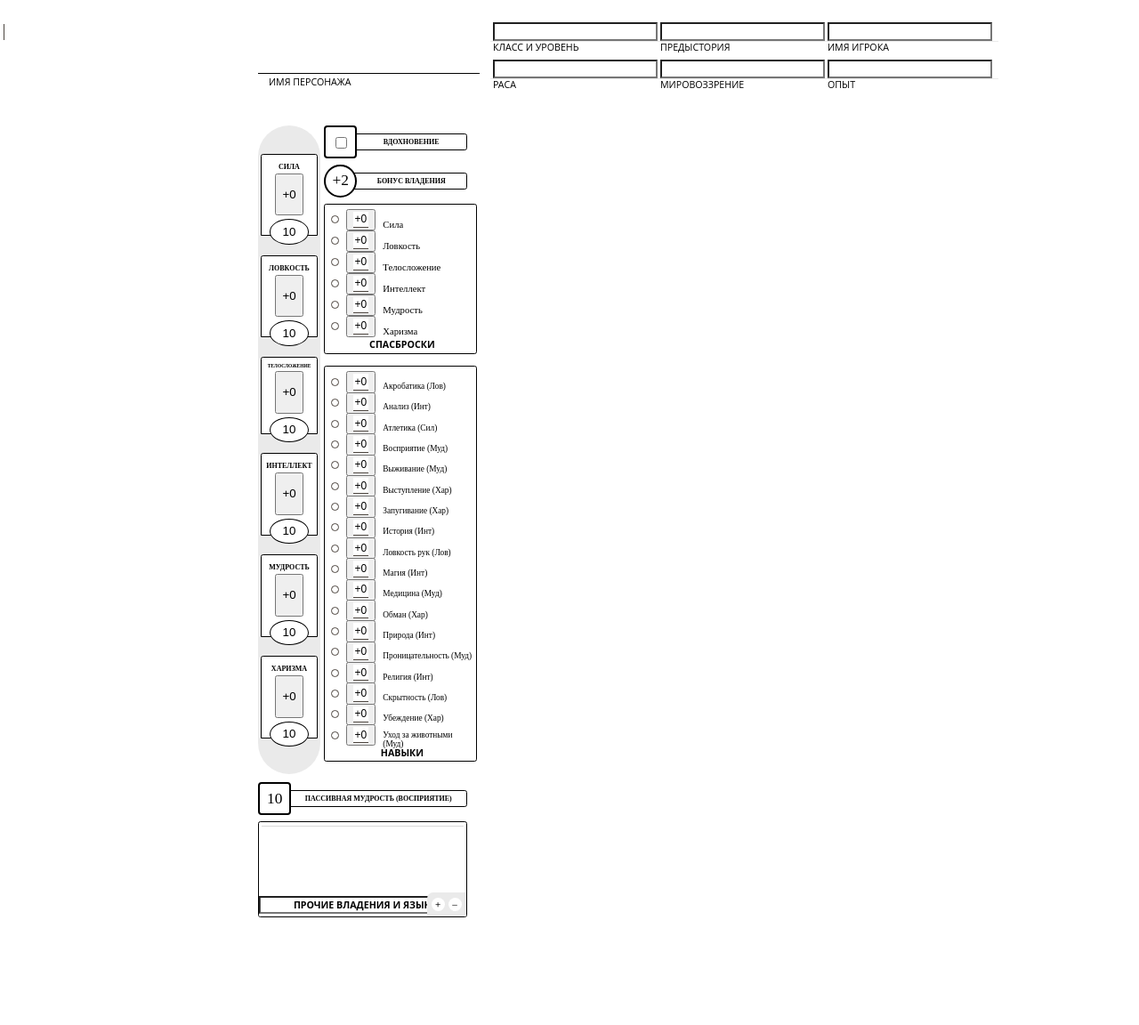
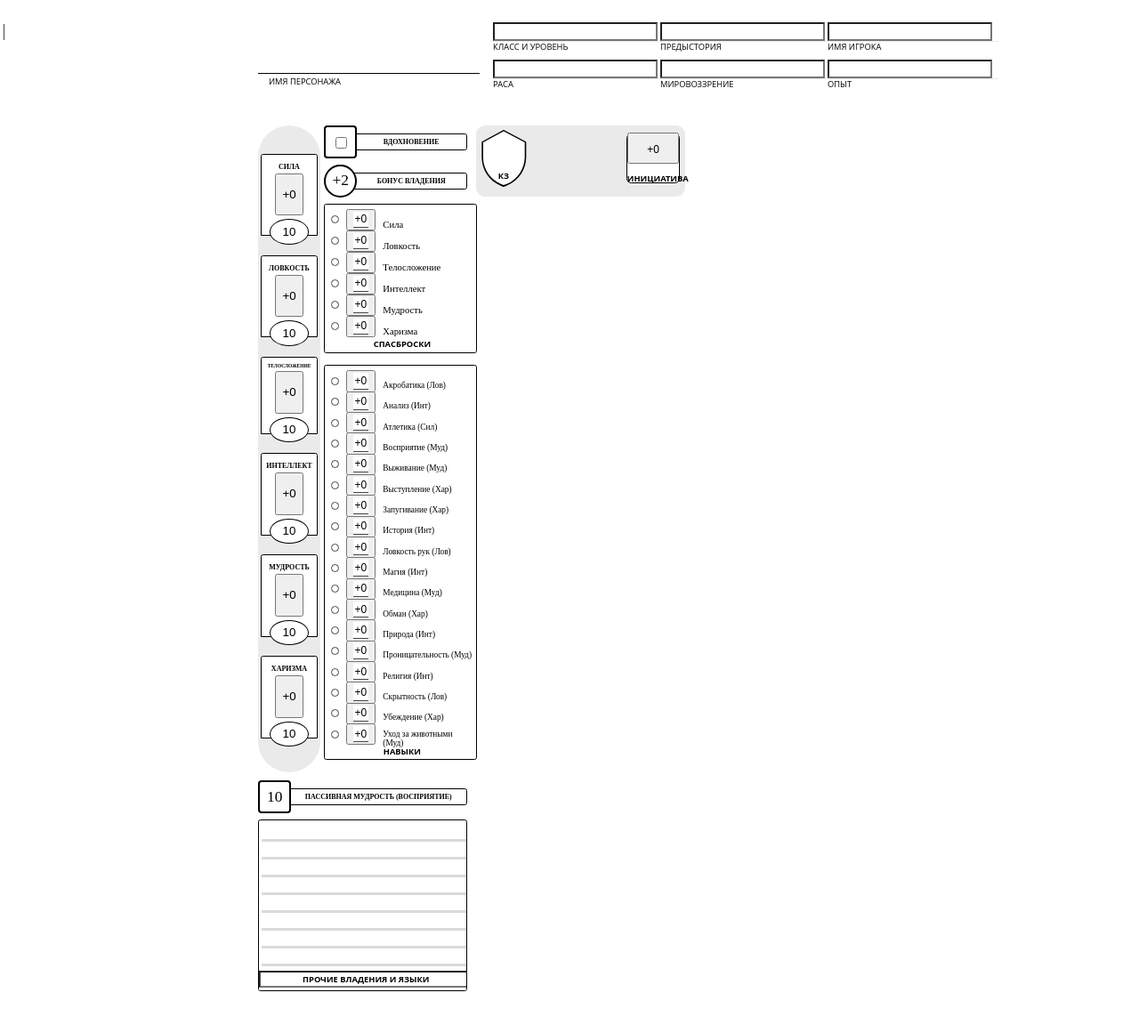
Before and after one commit to FirItae/DnD, a Vue app in the folder client/: page / in a window 1280 px wide. Shown: the top 1152 px of the page at 89% size. Before the commit the page ends 1073 px from the top, so only its background shows below. Built offline with nearby package versions, Linux system fonts and the light colour scheme; no server answers.

Commit message:
first column done

```diff
--- a/client/src/App.vue
+++ b/client/src/App.vue
@@ -129,13 +129,6 @@ export default {
   position: absolute;
   transform: translateY(100%);
 }
-.char-sheet__label.centered {
-  display: block;
-  text-align: center;
-  width: 100%;
-}
-
-
 .char-sheet__name .char-sheet__label {
   margin-left: 9pt;
   transform: translateY(calc(100% + 2pt));
--- a/client/src/components/DnD.vue
+++ b/client/src/components/DnD.vue
@@ -313,27 +313,45 @@
                 </div>
                 <p class="modifier-block__label">пассивная мудрость (Восприятие)</p>
               </div>
-              <div class="text-block  ">
-                <div data-gramm="false" role="textbox" class="text-block__textarea" data-slate-editor="true" data-slate-node="value" contenteditable="true" zindex="-1" style="position: relative; outline: none; white-space: pre-wrap; overflow-wrap: break-word; font-size: 7px; line-height: 12px; background: repeating-linear-gradient(rgb(255, 255, 255) 1px, rgb(255, 255, 255) 12px, rgb(218, 218, 218) 1px, rgb(218, 218, 218) 13px);">
+
+              <div class="text-block">
+                <div data-gramm="false" class="text-block__textarea" zindex="-1" contenteditable="true"   style="position: relative; outline: none; white-space: pre-wrap; overflow-wrap: break-word; font-size: 12px; line-height: 20px;">
                   <div data-slate-node="element" style="position: relative;">
                     <span data-slate-node="text">
                       <span data-slate-leaf="true" style="font-weight: normal; font-style: normal; text-decoration: none;">
                         <span data-slate-zero-width="n" data-slate-length="0">
                           <br>
                         </span>
-                        </span>
+                      </span>
                     </span>
                   </div>
+
                 </div>
+                <br>
                 <div class="text-block__label-wrap">
                   <input class="char-sheet__label centered " value="Прочие владения и языки">
                 </div>
-                <div class="text-block__controls"><span class="text-block__font-size">7</span>
-                  <button class="text-block__controls-button" data-sign="+" type="button">+</button>
-                  <button class="text-block__controls-button" data-sign="-" type="button">−</button>
-                </div>
               </div>
 
+            </div>
+            <div class="char-sheet__body-column">
+              <div class="vitality-block">
+                <div class="vitality-block__box no-back">
+                  <svg class="vitality-block__shield" width="48"height="60" viewBox="0 0 48 60" fill="none">
+                    <path d="M23.8494 0.802124L1.86096 12.5092V36.2236L9.39125 50.3321L23.8494 59.0374L38.0063 50.3321L46.139 36.2236V12.5092L23.8494 0.802124Z" fill="white"></path>
+                    <path d="M46.8264 12.1484L24.2164 0.13221C23.881 -0.0463404 23.479 -0.0438346 23.1461 0.138475L1.16172 12.1546C0.801164 12.352 0.577545 12.7291 0.577545 13.1395V28.8356C0.590736 41.7383 8.25532 53.4111 20.1084 58.5803L23.1599 59.9066C23.445 60.0306 23.7698 60.0312 24.0556 59.9078L27.494 58.4268C39.5669 53.3697 47.4212 41.5841 47.4225 28.5243V13.1395C47.4225 12.7247 47.1932 12.3432 46.8264 12.1484ZM45.921 28.5C45.9185 40.6596 38.2441 52.2944 27.0029 57L23.6109 58.2L20.6968 57C9.66353 52.1885 2.09155 41.3562 2.07899 29.3457V13.2L23.6997 1.5L45.921 13.2V28.5Z" fill="black"></path>
+                  </svg>
+                  <input name="ac" type="number" class="vitality-block__box-value vitality-block__shield-input char-sheet__input" autocomplete="off" value="">
+                  <p class="char-sheet__label centered min">КЗ</p>
+                </div>
+                <div class="vitality-block__box " style="box-sizing: inherit;">
+                  <button type="button" class="roller active">
+                    <input class="vitality-block__box-value" value="+0">
+                  </button>
+                  <p class="char-sheet__label centered min">Инициатива</p>
+                </div>
+
+              </div>
             </div>
           </section>
 
@@ -374,6 +392,7 @@ export default {
     this.getMessage();
   },
 };
+
 </script>
 
 <style scoped>
@@ -465,7 +484,7 @@ export default {
     border-radius: 50%;
     display: flex;
     font-family: Georgia;
-    font-size: 12px;
+    font-size: 14px;
     height: 13px;
     justify-content: center;
     margin: 0 2px;
@@ -473,6 +492,16 @@ export default {
     padding: 0;
     width: 13px;
 }
+.text-block__textarea {
+    background: repeating-linear-gradient(180deg,#fff 0px,#fff 17px,#dadada 0,#dadada 20px);;
+    border: 0;
+    flex: 1 1;
+    font-size: 10px;
+    padding: 0 2px;
+    resize: none;
+    width: 100%;
+}
+
 .saves-block {
     border: 1pt solid #000;
     border-radius: 2pt;
@@ -559,10 +588,15 @@ input[type="text" i] {
 }
 .char-sheet__label {
   font-family: Open Sans,sans-serif;
-  font-size: 8pt;
+  font-size: 7pt;
   font-weight: 400;
   margin-bottom: 0;
   text-transform: uppercase;
+}
+.char-sheet__label.centered {
+  display: block;
+  text-align: center;
+  width: 100%;
 }
 .char-skill.small {
     margin-bottom: 1.5pt;
@@ -574,7 +608,9 @@ input[type="text" i] {
   display: flex;
   margin-bottom: 7pt;
 }
-
+.char-sheet input[type=number] {
+    -moz-appearance: textfield;
+}
 .text-block {
     background: #fff;
     border: 1pt solid #000;
@@ -586,6 +622,8 @@ input[type="text" i] {
     overflow: hidden;
     padding: 3pt 2pt;
     position: relative;
+    overflow-y: auto
+
 }
 .text-block__label-wrap {
     background: #fff;
@@ -642,7 +680,7 @@ input[type="text" i] {
 .char-sheet__body-column {
   display: flex;
   flex-direction: column;
-  height: 668pt;
+  height: 730pt;
   justify-content: flex-start;
   margin: 0 4pt;
   width: 33%;
@@ -697,5 +735,65 @@ p *:last-child {
 .char-sheet__skills {
   flex: 1 1;
 }
+.vitality-block {
+    align-items: center;
+    background: #eaeaea;
+    border-radius: 8pt;
+    display: flex;
+    flex-wrap: wrap;
+    justify-content: space-between;
+    margin-bottom: 5pt;
+    padding: 4pt 4pt 8pt;
+}
+.vitality-block__box {
+  background: #fff;
+  border: 1pt solid #000;
+  border-radius: 4pt;
+  display: flex;
+  flex-direction: column;
+  height: 40pt;
+  justify-content: center;
+  position: relative;
+  width: 44pt;
+}
+.vitality-block__box.no-back {
+    background: none;
+    border: 0;
+    height: 48pt;
+    margin-left: -3pt;
+}
+svg:not(:root) {
+    overflow: hidden;
+}
+.vitality-block__shield {
+    height: 100%;
+    left: 0;
+    position: absolute;
+    top: 0;
+    width: 100%;
+}
+
+.char-sheet input[type=number] {
+    -moz-appearance: textfield;
+}
+.vitality-block__shield-input {
+    margin-left: auto;
+    margin-right: auto;
+    width: 74%;
+}
+.vitality-block__box-value {
+    background: none;
+    border: 0;
+    font-size: 9pt;
+    margin-bottom: 4pt;
+    margin-top: 6pt;
+    position: relative;
+    text-align: center;
+    width: 60%;
+}
+.vitality-block__box .char-sheet__label {
+    font-size: 7pt;
+    position: relative;
+}
 
 </style>
```
